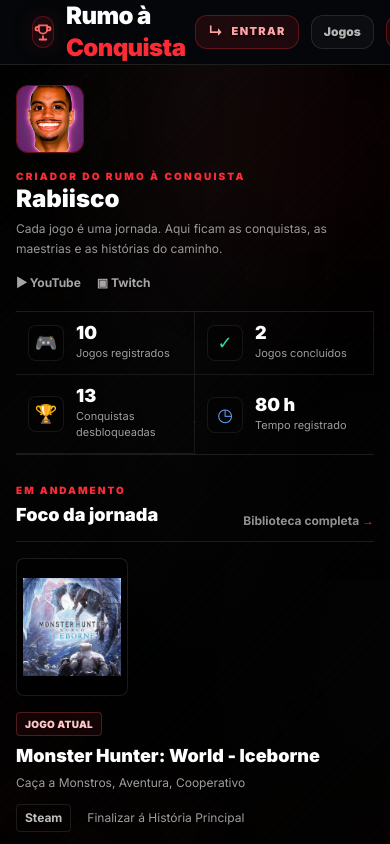
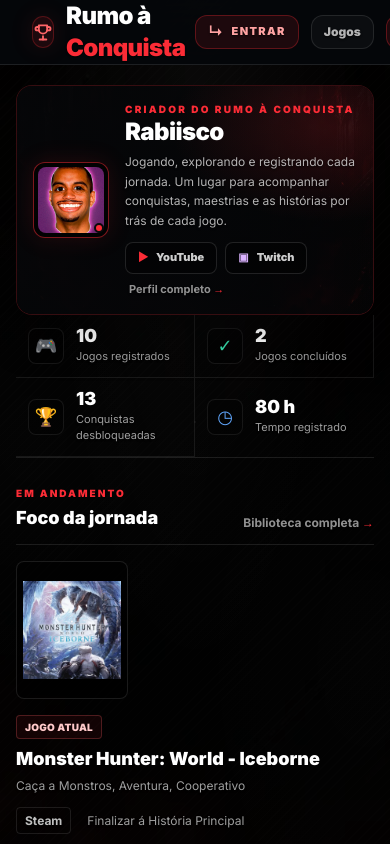
Before and after one commit to rabiscooartt/rumo-a-conquista, a Next.js app: page / in a window 390 px wide. Shown: the top 844 px of the page. Built offline with nearby package versions, Linux system fonts and the light colour scheme; no server answers; the database is empty.

Commit message:
Refina banner inicial com fundo gótico discreto e perfil responsivo

```diff
--- a/components/LandingHome.tsx
+++ b/components/LandingHome.tsx
@@ -370,24 +370,87 @@
 
   return (
     <div className="mx-auto w-full max-w-[1380px] px-4 pb-12 pt-5 sm:px-6 lg:px-8 lg:pt-6">
-      {/* Identidade: perfil compacto, sem um cartão grande competindo com o conteúdo */}
-      <section className="relative border-b border-white/[0.10] pb-5">
-        <div aria-hidden="true" className="pointer-events-none absolute -right-8 -top-6 h-40 w-64 rounded-full bg-red-600/[0.07] blur-[75px]" />
-        <div className="relative flex flex-col gap-4 sm:flex-row sm:items-center">
-          <div className="relative h-[68px] w-[68px] shrink-0 overflow-hidden rounded-xl border border-red-500/40 bg-black/50 sm:h-[78px] sm:w-[78px]">
-            <img src="/images/avatar.jpg" alt="Avatar do Rabiisco" className="h-full w-full object-cover" />
+      {/* Banner de perfil — primeira etapa do redesenho */}
+      <section
+        aria-labelledby="home-profile-title"
+        className="relative isolate overflow-hidden rounded-2xl border border-red-500/20 bg-[#050608] shadow-[0_18px_48px_rgba(0,0,0,0.24)]"
+      >
+        <div
+          aria-hidden="true"
+          className="pointer-events-none absolute inset-0 -z-20 bg-cover bg-center"
+          style={{
+            backgroundImage:
+              'linear-gradient(90deg, rgba(5,6,8,0.96) 0%, rgba(5,6,8,0.88) 48%, rgba(5,6,8,0.57) 100%), linear-gradient(0deg, rgba(3,3,5,0.55), rgba(3,3,5,0.12)), url("/images/backgrounds/rabiisco-global-bg.webp")',
+          }}
+        />
+        <div
+          aria-hidden="true"
+          className="pointer-events-none absolute inset-0 -z-10"
+          style={{
+            backgroundImage:
+              "radial-gradient(ellipse at 88% 18%, rgba(251,44,54,0.16), transparent 36%), linear-gradient(90deg, transparent 0%, transparent 65%, rgba(0,0,0,0.12) 100%)",
+          }}
+        />
+
+        <div className="relative grid gap-5 p-4 sm:p-5 md:grid-cols-[minmax(0,1fr)_minmax(210px,0.52fr)] md:items-center md:gap-7 lg:px-7 lg:py-6">
+          <div className="flex min-w-0 items-center gap-4 sm:gap-5">
+            <div className="relative h-[76px] w-[76px] shrink-0 overflow-hidden rounded-xl border border-red-500/50 bg-black/65 p-1 shadow-[0_0_24px_rgba(251,44,54,0.13)] sm:h-[92px] sm:w-[92px]">
+              <img
+                src="/images/avatar.jpg"
+                alt="Avatar do Rabiisco"
+                className="h-full w-full rounded-lg object-cover"
+              />
+              <span
+                aria-hidden="true"
+                className="absolute bottom-1 right-1 h-2.5 w-2.5 rounded-full border-2 border-[#09090b] bg-[#FB2C36]"
+              />
+            </div>
+
+            <div className="min-w-0">
+              <p className="text-[9px] font-black uppercase tracking-[0.22em] text-[#FB2C36] sm:text-[10px]">
+                Criador do Rumo à Conquista
+              </p>
+              <h1 id="home-profile-title" className="mt-1 text-2xl font-black leading-none tracking-tight text-white sm:text-3xl">
+                Rabiisco
+              </h1>
+              <p className="mt-2 max-w-[600px] text-xs leading-relaxed text-white/70 sm:text-sm">
+                Jogando, explorando e registrando cada jornada. Um lugar para acompanhar conquistas, maestrias e as histórias por trás de cada jogo.
+              </p>
+              <div className="mt-3 flex flex-wrap items-center gap-2">
+                <a
+                  href="https://www.youtube.com/@orabiisco"
+                  target="_blank"
+                  rel="noreferrer"
+                  className="inline-flex min-h-8 items-center gap-2 rounded-lg border border-white/[0.12] bg-black/35 px-3 py-1.5 text-[10px] font-black text-white/80 transition hover:border-red-400/35 hover:bg-red-500/[0.08] hover:text-white"
+                >
+                  <span aria-hidden="true" className="text-[#FB2C36]">▶</span> YouTube
+                </a>
+                <a
+                  href="https://www.twitch.tv/orabiisco"
+                  target="_blank"
+                  rel="noreferrer"
+                  className="inline-flex min-h-8 items-center gap-2 rounded-lg border border-white/[0.12] bg-black/35 px-3 py-1.5 text-[10px] font-black text-white/80 transition hover:border-purple-400/35 hover:bg-purple-500/[0.08] hover:text-white"
+                >
+                  <span aria-hidden="true" className="text-purple-300">▣</span> Twitch
+                </a>
+                <Link
+                  href="/perfil"
+                  className="ml-1 text-[10px] font-bold text-white/50 transition hover:text-white"
+                >
+                  Perfil completo <span className="text-[#FB2C36]">→</span>
+                </Link>
+              </div>
+            </div>
           </div>
-          <div className="min-w-0 flex-1">
-            <p className="text-[9px] font-black uppercase tracking-[0.22em] text-[#FB2C36]">Criador do Rumo à Conquista</p>
-            <h1 className="mt-1 text-2xl font-black leading-none text-white sm:text-3xl">Rabiisco</h1>
-            <p className="mt-2 max-w-[740px] text-xs leading-relaxed text-white/60 sm:text-sm">
-              Cada jogo é uma jornada. Aqui ficam as conquistas, as maestrias e as histórias do caminho.
+
+          <div className="hidden min-w-0 border-l border-white/[0.13] pl-5 md:block lg:pl-7">
+            <span className="text-[9px] font-black uppercase tracking-[0.22em] text-white/40">
+              A essência da jornada
+            </span>
+            <p className="mt-2 max-w-[320px] text-lg font-semibold italic leading-snug text-white/85 lg:text-xl">
+              Mais que jogos,
+              <span className="mt-1 block text-[#FB2C36]">são histórias que ficam.</span>
             </p>
-          </div>
-          <div className="flex shrink-0 items-center gap-4 pl-0 text-[11px] font-bold sm:pl-4">
-            <a href="https://www.youtube.com/@orabiisco" target="_blank" rel="noreferrer" className="text-white/65 transition hover:text-red-300">▶ YouTube</a>
-            <a href="https://www.twitch.tv/orabiisco" target="_blank" rel="noreferrer" className="text-white/65 transition hover:text-red-300">▣ Twitch</a>
-            <Link href="/perfil" className="hidden text-white/45 transition hover:text-white sm:inline">Perfil completo →</Link>
           </div>
         </div>
       </section>
```
